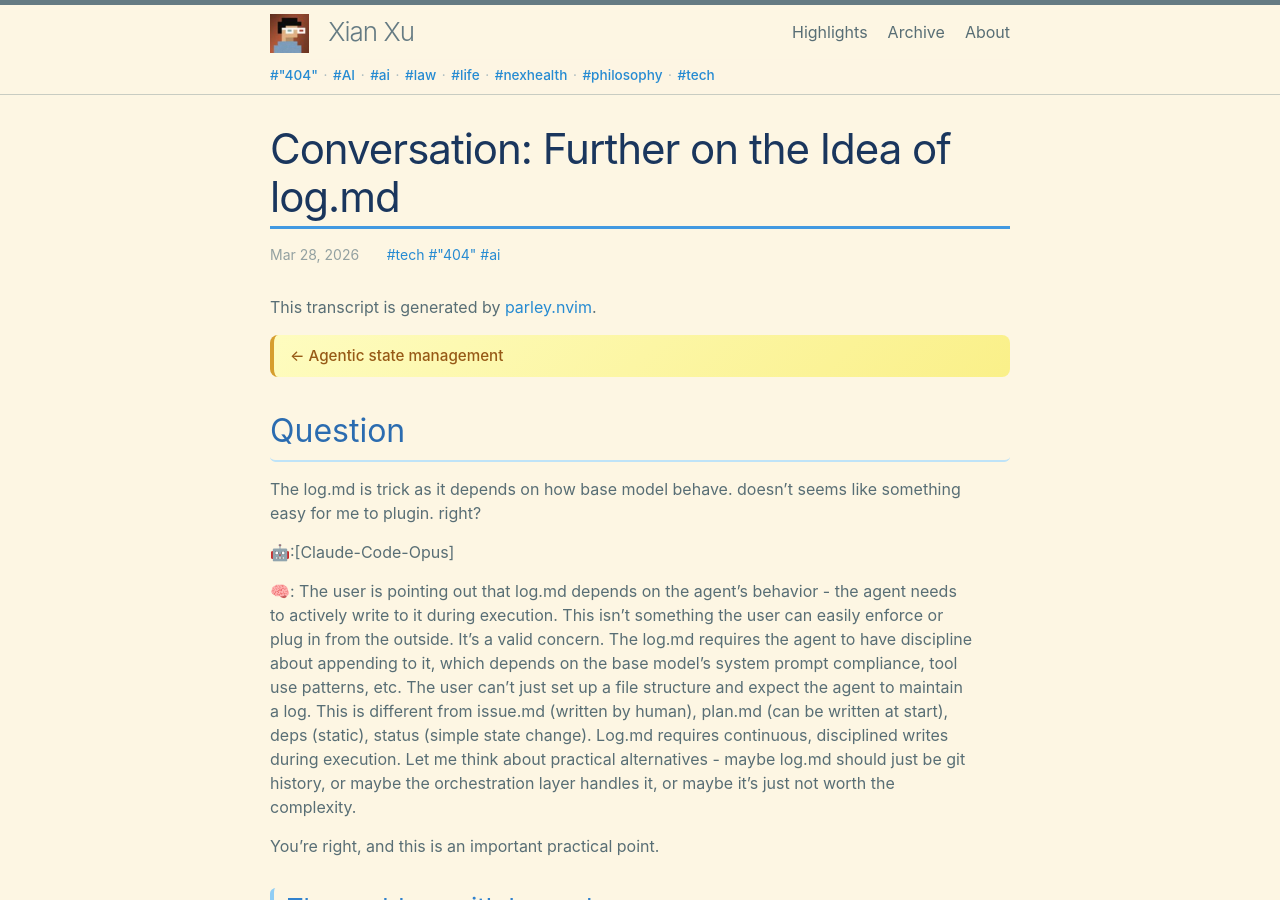
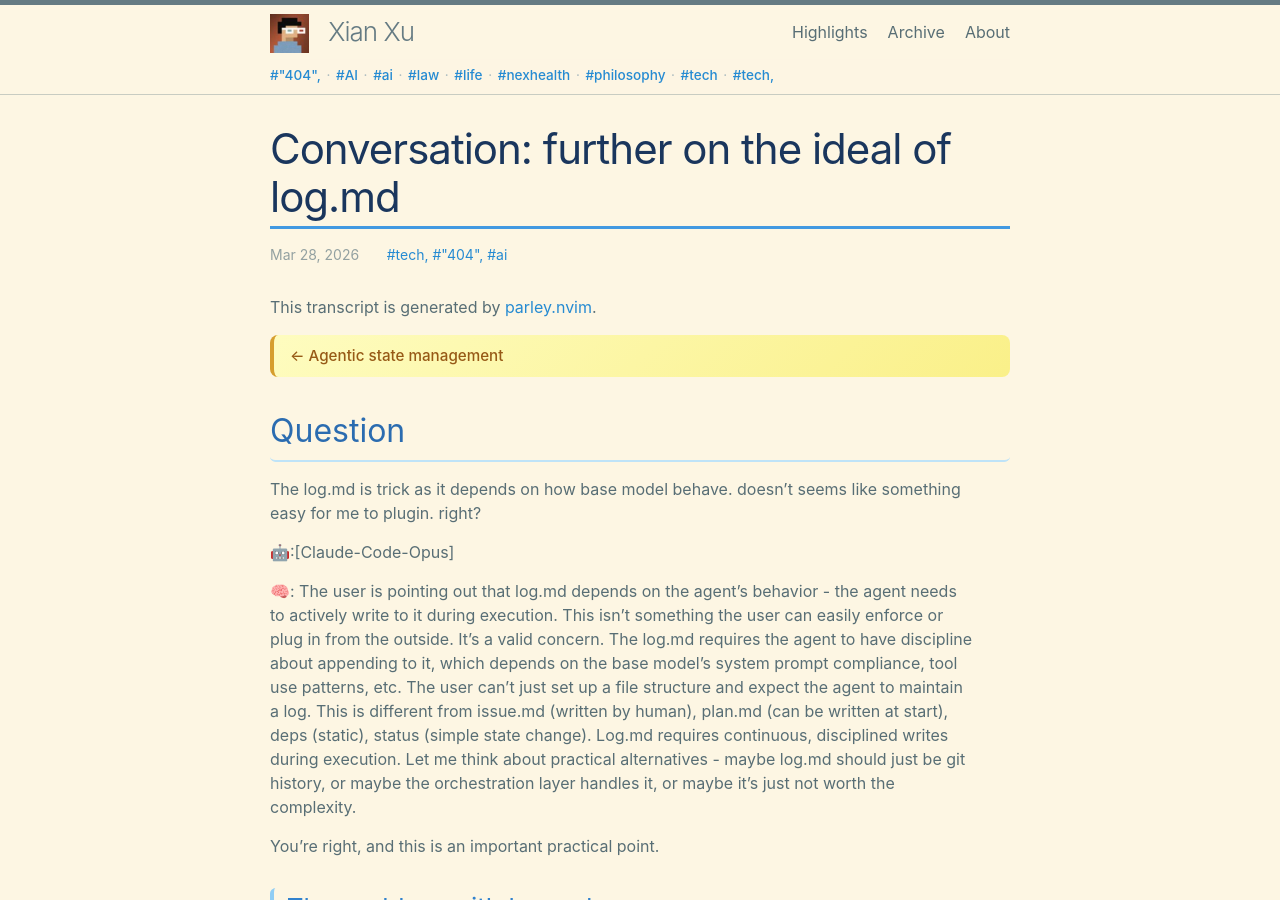
Before and after one commit to xianxu/xianxu.github.io, a Jekyll site: the page built from _posts/2026-03-28-further_on_the_ideal_of_logmd.markdown, in a window 1280 px wide and 900 px high. Built offline with Jekyll 4.4.1, drawn with Linux system fonts in a browser that asks for light colours; comment, search, counter and statistics services are not loaded.

Commit message:
Sync latest _posts from remote land

```diff
--- a/_posts/2026-03-28-agentic_state_management.markdown
+++ b/_posts/2026-03-28-agentic_state_management.markdown
@@ -1,9 +1,10 @@
 ---
 layout: post
-title:  'Conversation: Agentic State Management'
+title:  'Conversation: agentic state management'
 date:   2026-03-28
-tags: tech "404" ai
+tags: tech, "404", ai
 comments: true
+hidden: true
 ---
 
 <style>
--- a/_posts/2026-03-28-further_on_the_ideal_of_logmd.markdown
+++ b/_posts/2026-03-28-further_on_the_ideal_of_logmd.markdown
@@ -1,8 +1,8 @@
 ---
 layout: post
-title:  'Conversation: Further on the Idea of log.md'
+title:  'Conversation: further on the ideal of log.md'
 date:   2026-03-28
-tags: tech "404" ai
+tags: tech, "404", ai
 comments: true
 hidden: true
 ---
```
